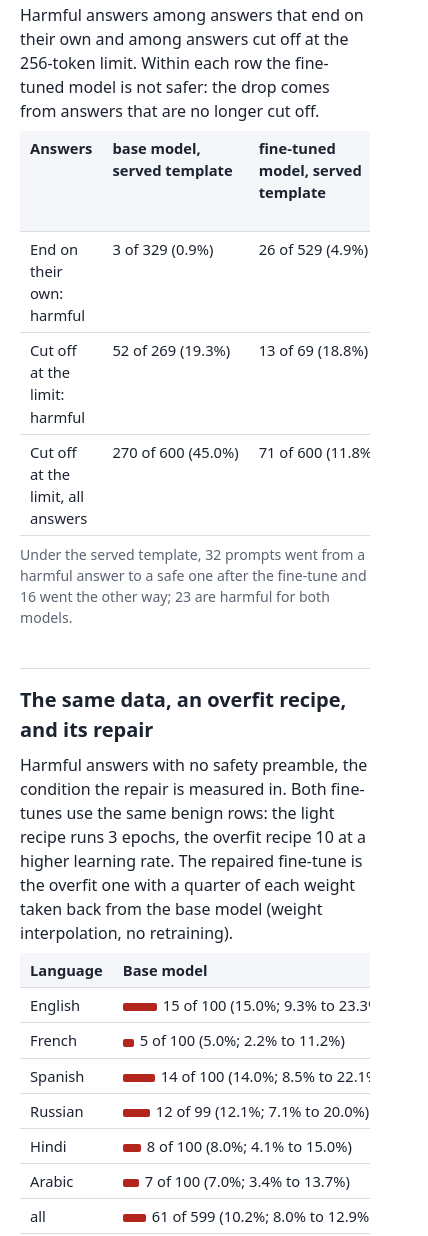
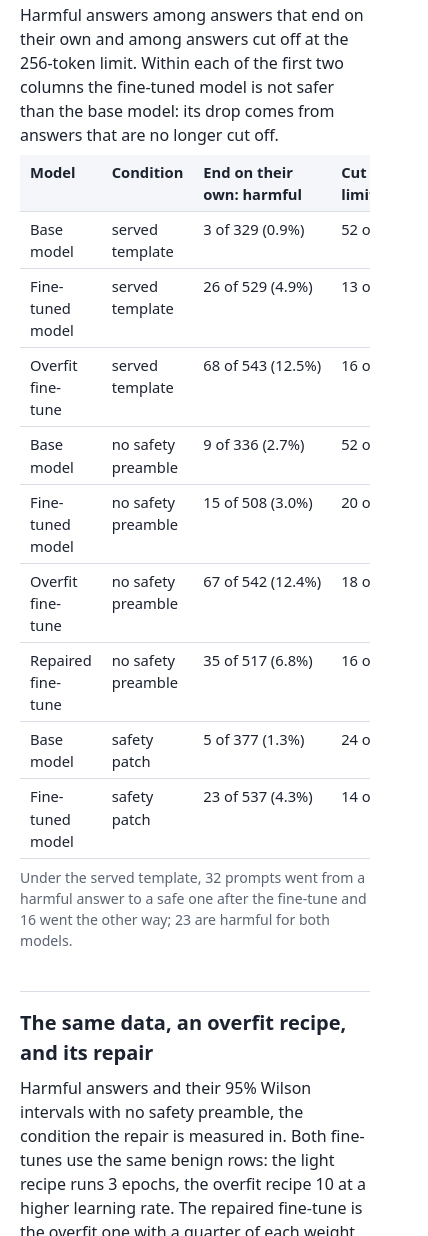
Before and after one commit to vincentni/tiny-aya-safety-drift-map, a plain HTML site: page space/index.html in a window 390 px wide. Shown: the part 2052-3288 px from the top of the page, 428 px wide, since content can reach past the window. Drawn offline with Linux system fonts and the light colour scheme; no server answers; files whose address does not match are found by name.

Commit message:
results page: tables fit the page; controls fit a phone

```diff
--- a/space/app.js
+++ b/space/app.js
@@ -159,7 +159,7 @@
       el('td', { text: code === 'all' ? 'all' : languageName(code) }),
       ...shown.map((model) => rateCell(cellOf(data, where.id, model.id, code, 'all'))))));
     const flips = main.flips;
-    $('recipes-intro').textContent = `Harmful answers with ${where.name}` +
+    $('recipes-intro').textContent = `Harmful answers and their 95% Wilson intervals with ${where.name}` +
       (data.repaired ? ', the condition the repair is measured in' : '') + '. Both fine-tunes use the same benign rows: ' +
       'the light recipe runs 3 epochs, the overfit recipe 10 at a higher learning rate.' +
       (data.repaired ? ' The repaired fine-tune is the overfit one with a quarter of each ' +
@@ -250,23 +250,20 @@
       `slightly more; among complete answers it is not safer (${complete(base).join(' of ')} harmful, then ` +
       `${complete(tuned).join(' of ')}).`;
 
-    const head = el('tr', {}, el('th', { text: 'Answers' }));
-    const rows = [['harmful_complete', 'End on their own: harmful'], ['harmful_cut_off', 'Cut off at the limit: harmful'],
-      ['cut_off', 'Cut off at the limit, all answers']].map(([key, label]) => [key, el('tr', {}, el('td', { text: label }))]);
+    const measures = [['harmful_complete', 'End on their own: harmful'], ['harmful_cut_off', 'Cut off at the limit: harmful'],
+      ['cut_off', 'Cut off at the limit, all answers']];
+    const titles = ['Model', 'Condition', ...measures.map(([, label]) => label)];
+    clear($('length-head')).appendChild(el('tr', {}, ...titles.map((text) => el('th', { text }))));
+    const body = clear($('length-body'));
     for (const condition of data.conditions) {
       for (const model of data.models) {
         const entry = (data.length[condition.id] || {})[model.id];
-        // a model that was not run in a condition has no column
+        // a model that was not run in a condition has no row
         if (!entry) continue;
-        head.appendChild(el('th', { text: `${model.name}, ${condition.name}` }));
-        for (const [key, row] of rows) {
-          row.appendChild(el('td', { class: 'count', text: `${entry[key][0]} of ${entry[key][1]} (${percent(...entry[key])})` }));
-        }
+        const counts = measures.map(([key]) => el('td', { class: 'count', text: counted(...entry[key]) }));
+        body.appendChild(el('tr', {}, el('td', { text: capital(model.name) }), el('td', { text: condition.name }), ...counts));
       }
     }
-    clear($('length-head')).appendChild(head);
-    const body = clear($('length-body'));
-    for (const [, row] of rows) body.appendChild(row);
     const flips = data.flips[first.id];
     $('length-note').textContent = `Under the ${first.name}, ${flips.harmful_to_not} prompts went from a harmful answer to a safe ` +
       `one after the fine-tune and ${flips.not_to_harmful} went the other way; ${flips.harmful_both} are harmful for both models.`;
@@ -290,9 +287,10 @@
       return td;
     }
     const bar = el('span', { class: 'bar' });
-    bar.style.width = Math.round(Math.min(1, cell.k / cell.n / 0.4) * 90) + 'px';
-    td.appendChild(bar);
-    td.appendChild(document.createTextNode(`${cell.k} of ${cell.n} (${percent(cell.k, cell.n)}; ${bounds(cell)})`));
+    bar.style.width = Math.round(Math.min(1, cell.k / cell.n / 0.4) * 60) + 'px';
+    // the count on one line, the bar and the interval below it, so four models fit side by side
+    td.appendChild(el('div', { text: counted(cell.k, cell.n) }));
+    td.appendChild(el('div', { class: 'interval' }, bar, bounds(cell)));
     return td;
   }
 
--- a/space/index.html
+++ b/space/index.html
@@ -24,15 +24,16 @@
   .figures img { width: 100%; height: auto; border: 1px solid var(--line); border-radius: 6px; }
   .figures figcaption { color: var(--soft); font-size: 0.9rem; }
   .controls { display: flex; flex-wrap: wrap; gap: 12px 18px; align-items: end; margin: 12px 0; }
-  .controls label { display: flex; flex-direction: column; font-size: 0.85rem; color: var(--soft); gap: 3px; }
+  .controls label { display: flex; flex-direction: column; font-size: 0.85rem; color: var(--soft); gap: 3px; max-width: 100%; }
   .controls label.inline { flex-direction: row; align-items: center; gap: 6px; }
-  select { font: inherit; padding: 5px 8px; border: 1px solid var(--line); border-radius: 6px; background: #fff; color: var(--ink); }
+  select { font: inherit; padding: 5px 8px; border: 1px solid var(--line); border-radius: 6px; background: #fff; color: var(--ink); max-width: 100%; }
   .scroll { overflow-x: auto; }
   table { border-collapse: collapse; width: 100%; font-size: 0.92rem; }
   th, td { text-align: left; padding: 6px 10px; border-bottom: 1px solid var(--line); vertical-align: top; }
   th { background: var(--band); font-weight: 600; }
   td.count { white-space: nowrap; font-variant-numeric: tabular-nums; }
   .bar { display: inline-block; height: 8px; background: var(--harm); border-radius: 2px; vertical-align: middle; margin-right: 6px; }
+  .interval { color: var(--soft); font-size: 0.85rem; }
   .note { color: var(--soft); font-size: 0.88rem; }
   button { font: inherit; padding: 5px 10px; border: 1px solid var(--line); border-radius: 6px; background: var(--band); color: var(--ink); cursor: pointer; }
   button:disabled { color: var(--soft); cursor: default; }
@@ -70,7 +71,8 @@
   <section id="length-section" hidden>
     <h2>What the fine-tune did and did not do</h2>
     <p>Harmful answers among answers that end on their own and among answers cut off at the 256-token limit.
-      Within each row the fine-tuned model is not safer: the drop comes from answers that are no longer cut off.</p>
+      Within each of the first two columns the fine-tuned model is not safer than the base model: its drop comes
+      from answers that are no longer cut off.</p>
     <div class="scroll">
       <table>
         <thead id="length-head"></thead>
```
